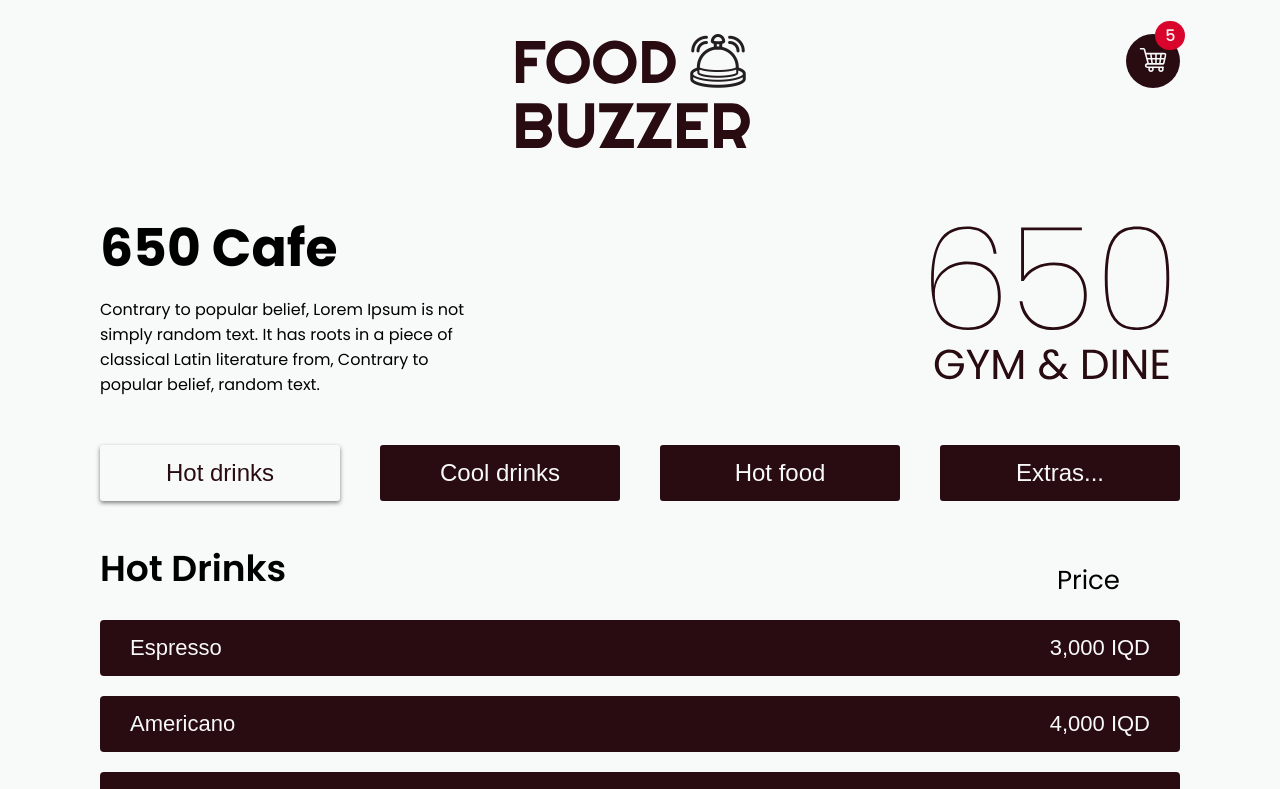
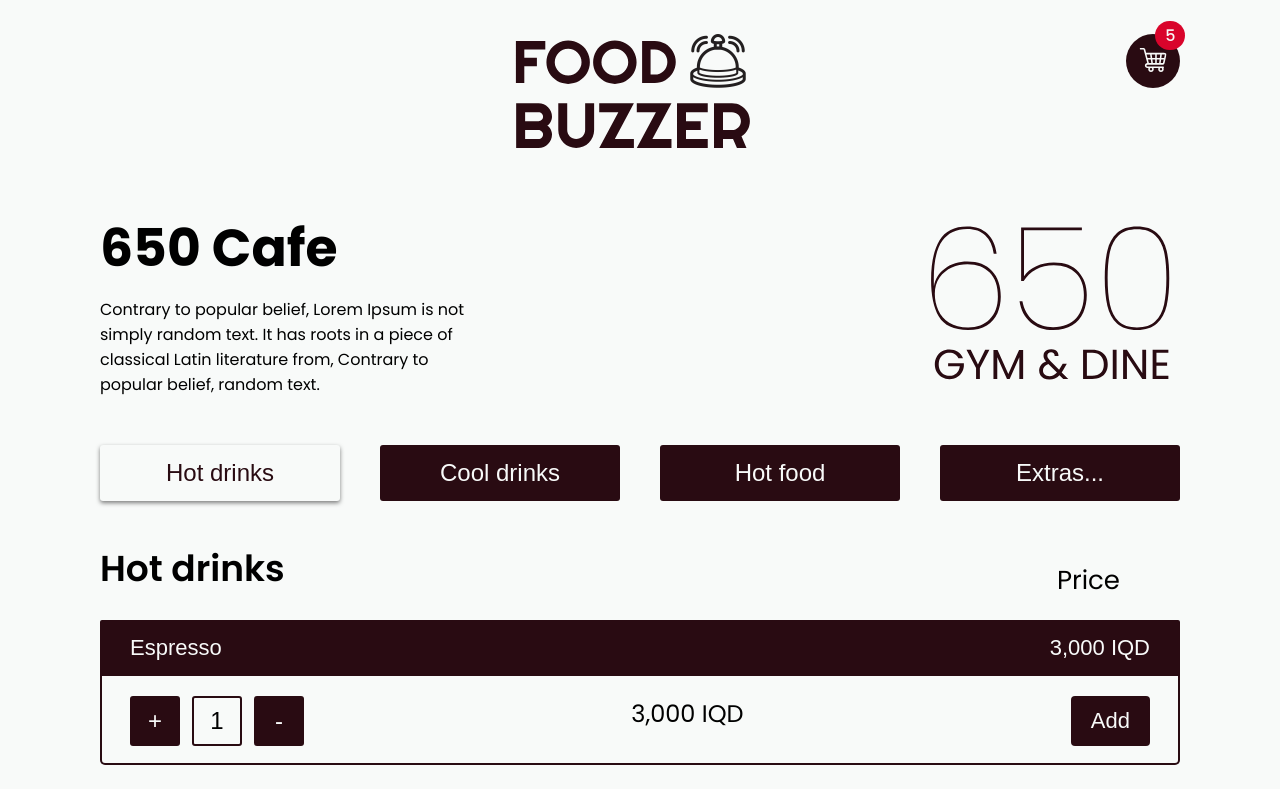
Before and after one commit to astro-ali/food-bizzer-next-app, a Next.js app: page / in a window 1280 px wide. Shown: the top 789 px of the page. Built offline with nearby package versions, Linux system fonts and the light colour scheme.

Commit message:
new commit : add the item counter

```diff
--- a/components/Category.jsx
+++ b/components/Category.jsx
@@ -1,5 +1,3 @@
-
-
 const Category = ({ category, changeCategory, currentCategory }) => {
 
     const clicked = ` ${(currentCategory.categoryId == category.categoryId) ? "active":""}`
--- a/components/Item.jsx
+++ b/components/Item.jsx
@@ -1,3 +1,4 @@
+import { useRef } from "react";
 
 const Item = ({ item }) => {
 
@@ -5,11 +6,44 @@ const Item = ({ item }) => {
         return x.toString().replace(/\B(?=(\d{3})+(?!\d))/g, ",");
     }
 
+    const input_value = useRef();
+    const total_price = useRef();
+
+    const increament = () => {
+        input_value.current.value = parseInt(input_value.current.value) + 1;
+        let counter = input_value.current.value;
+        let new_total_price = `${numberWithCommas(item.itemPrice * counter)} IQD`;
+        total_price.current.innerHTML = new_total_price;
+    }
+
+    const decreament = () => {
+        if(input_value.current.value == 1) return
+        input_value.current.value = parseInt(input_value.current.value) - 1;
+        let counter = input_value.current.value;
+        let new_total_price = `${numberWithCommas(item.itemPrice * counter)} IQD`;
+        total_price.current.innerHTML = new_total_price;
+    }
+
     return (
-        <button className="food-item">
-            <div className="food-item-name">{item.itemName}</div>
-            <div className="food-item-price">{`${numberWithCommas(item.itemPrice)} IQD`}</div>
-        </button>
+        <div className="food">
+            <button className="food-item">
+                <div className="food-item-name">{item.itemName}</div>
+                <div className="food-item-price">{`${numberWithCommas(item.itemPrice)} IQD`}</div>
+            </button>
+            <div className="dropdown-box">
+                <div className="counter">
+                    <button onClick={() => increament()} className="counter-item counter-btn">+</button>
+                    <input className="counter-item counter-box" type="text" value={1} ref={input_value}/>
+                    <button onClick={() => decreament()} className="counter-item counter-btn">-</button>
+                </div>
+                    <div ref={total_price} className="total-price">
+                        {`${numberWithCommas(item.itemPrice)} IQD`}
+                    </div>
+                <div className="add-to-cart">
+                    <button className="add-to-cart-btn">Add</button>
+                </div>
+            </div>
+        </div>
     )
 }
 
--- a/components/Meals.jsx
+++ b/components/Meals.jsx
@@ -1,22 +1,23 @@
-import Item from "./Item"
-import { useState, useEffect } from "react";
-import { items } from "../items";
+import Item from "./Item";
+import { useState } from "react";
 
 const Meals = ({ category }) => {
+
 
     return (
         <div className="container">
             <div className="meals-info">
-                <div className="meals-info-name">Hot Drinks</div>
+                <div className="meals-info-name">{category.categoryName}</div>
                 <div className="meals-info-price">Price</div>
             </div>
-            {!!category ? (
+            <Item item={category.categoryItems[0]} />
+            {/* {!!category ? (
                 category.categoryItems?.map((item) => (
                     <Item item={item} key={item.itemId} />
                 ))
             ) : (
                 <h3>loading...</h3>
-            )}
+            )} */}
         </div>
     )
 }
--- a/styles/global.scss
+++ b/styles/global.scss
@@ -118,6 +118,7 @@ h1 {
     border-radius: 3px;
     width: 240px;
     border: none;
+    cursor: pointer;
     transition: all .3s ease-in-out;
 
     &:hover {
@@ -153,6 +154,15 @@ h1 {
   }
 }
 
+.food {
+  width: 1080px;
+  background-color: $milkyBlueWhite;
+  // border: 2px solid $coffeBrown;
+  box-shadow: inset 0px 0px 0px 2px $coffeBrown;
+  border-radius: 5px;
+  height: 145px;
+}
+
 .food-item {
   padding: 0 30px;
   height: 56px;
@@ -162,7 +172,9 @@ h1 {
   display: flex;
   justify-content: space-between;
   align-items: center;
-  border-radius: 4px;
+  border-radius: 2px;
+  border-bottom-left-radius: none;
+  border-bottom-right-radius: none;
   margin-bottom: 20px;
   border: none;
 
@@ -176,3 +188,57 @@ h1 {
     font-weight: 400;
   }
 }
+
+.show {
+  display: block;
+}
+
+.hide {
+  display: none;
+}
+
+.dropdown-box {
+  display: flex;
+  justify-content: space-between;
+  padding: 0 30px;
+  font-size: 24px;
+  font-weight: 400;
+}
+
+.counter-item {
+  height: 50px;
+  width: 50px;
+  font-size: 24px;
+  font-weight: 400;
+  margin-right: 12px;
+  border: none;
+  border-radius: 3px;
+
+  &:last-child {
+    margin-right: 0px;
+  }
+}
+
+.counter-btn {
+  background-color: $coffeBrown;
+  color: $milkyBlueWhite;
+  cursor: pointer;
+}
+
+.counter-box {
+  background-color: $milkyBlueWhite;
+  border: 2px solid $coffeBrown;
+  text-align: center;
+}
+
+.add-to-cart-btn {
+  cursor: pointer;
+  font-size: 22px;
+  font-weight: 400;
+  border: none;
+  border-radius: 4px;
+  background-color: $coffeBrown;
+  color: $milkyBlueWhite;
+  height: 50px;
+  padding: 0 20px;
+}
```
